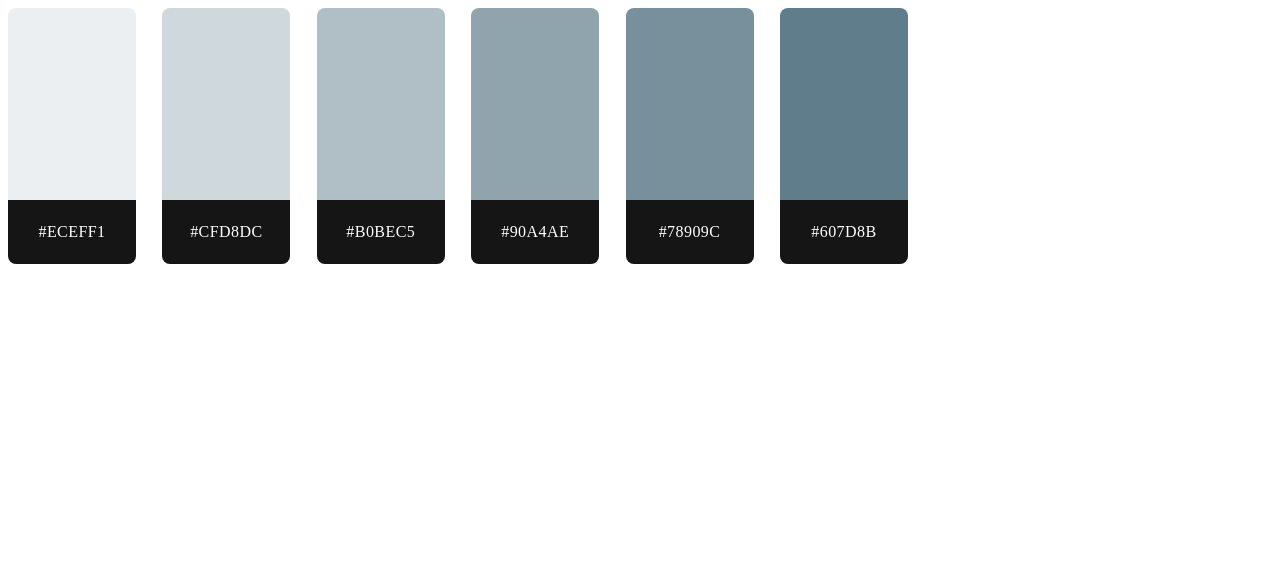
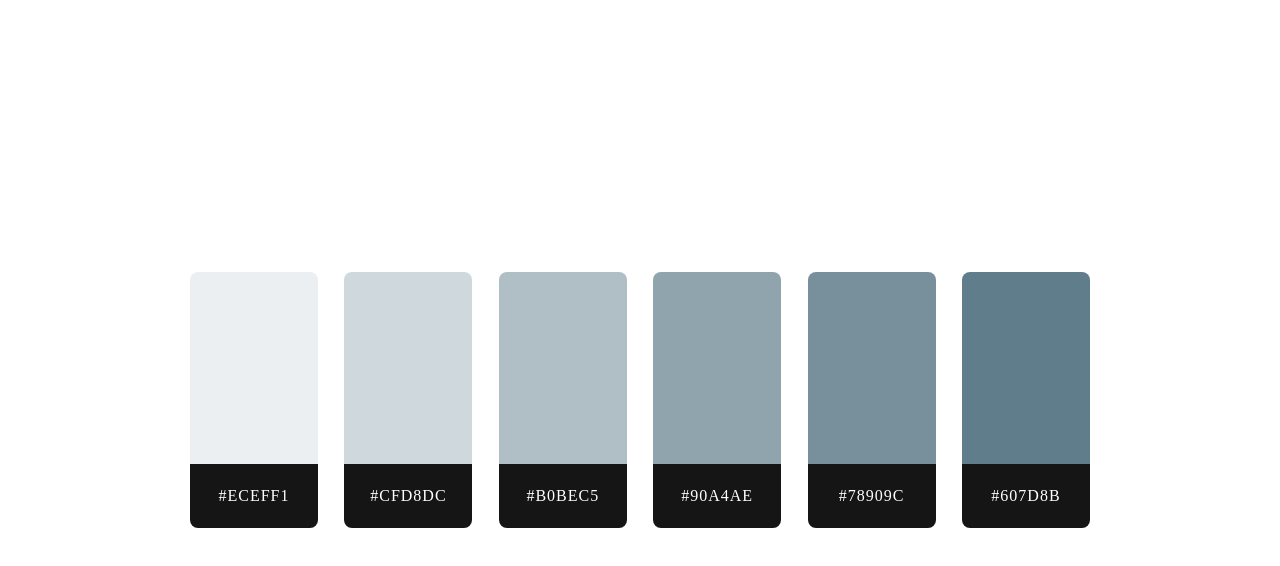
Before and after one commit to RobertBosca/learning, a plain HTML site: page 003 - color palette/index.html in a window 1280 px wide. Drawn offline with Linux system fonts and the light colour scheme.

Commit message:
003 - small fixes

```diff
--- a/003 - color palette/css/styles.css
+++ b/003 - color palette/css/styles.css
@@ -7,7 +7,16 @@
     --color6: #607D8B;
     --color-code: #FFFFFF;
     --background-code: #151515;
+}
 
+body {
+    margin: 0;
+    padding: 0;
+    width: 100vw;
+    height: 100vh;
+    display: flex;
+    align-items: center;
+    justify-content: space-around;
 }
 
 .container {
@@ -19,17 +28,17 @@
 .background {
     width: 128px;
     height: 192px;
-    border-radius: 8px 8px 0px 0px;
+    border-radius: 8px 8px 0 0;
 }
 
 .code {
     font-size: 16px;
     line-height: 24px;
-    letter-spacing: 0.44px;
+    letter-spacing: 1px;
     text-align: center;
-    padding: 20px 0px;
+    padding: 20px 0;
     background: var(--background-code);
-    border-radius: 0px 0px 8px 8px;
+    border-radius: 0 0 8px 8px;
     color: var(--color-code);
 }
 
```
